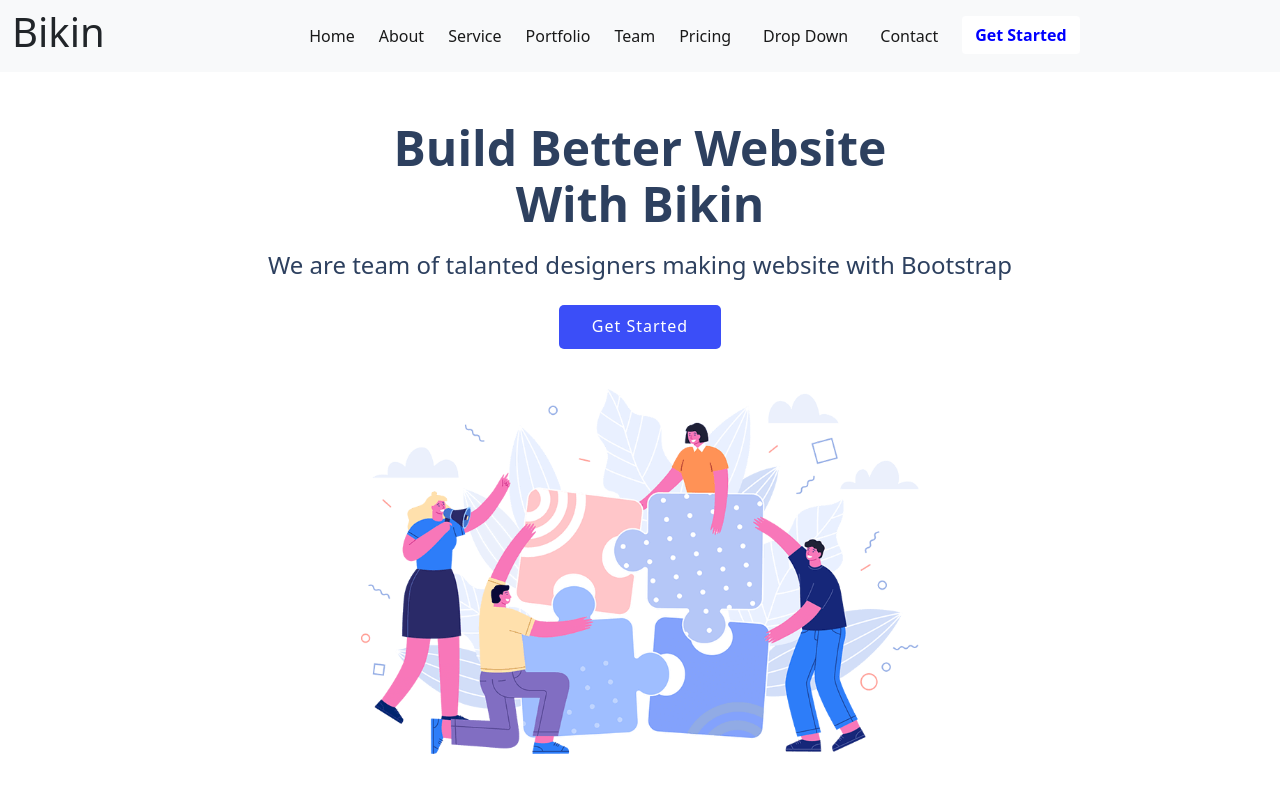
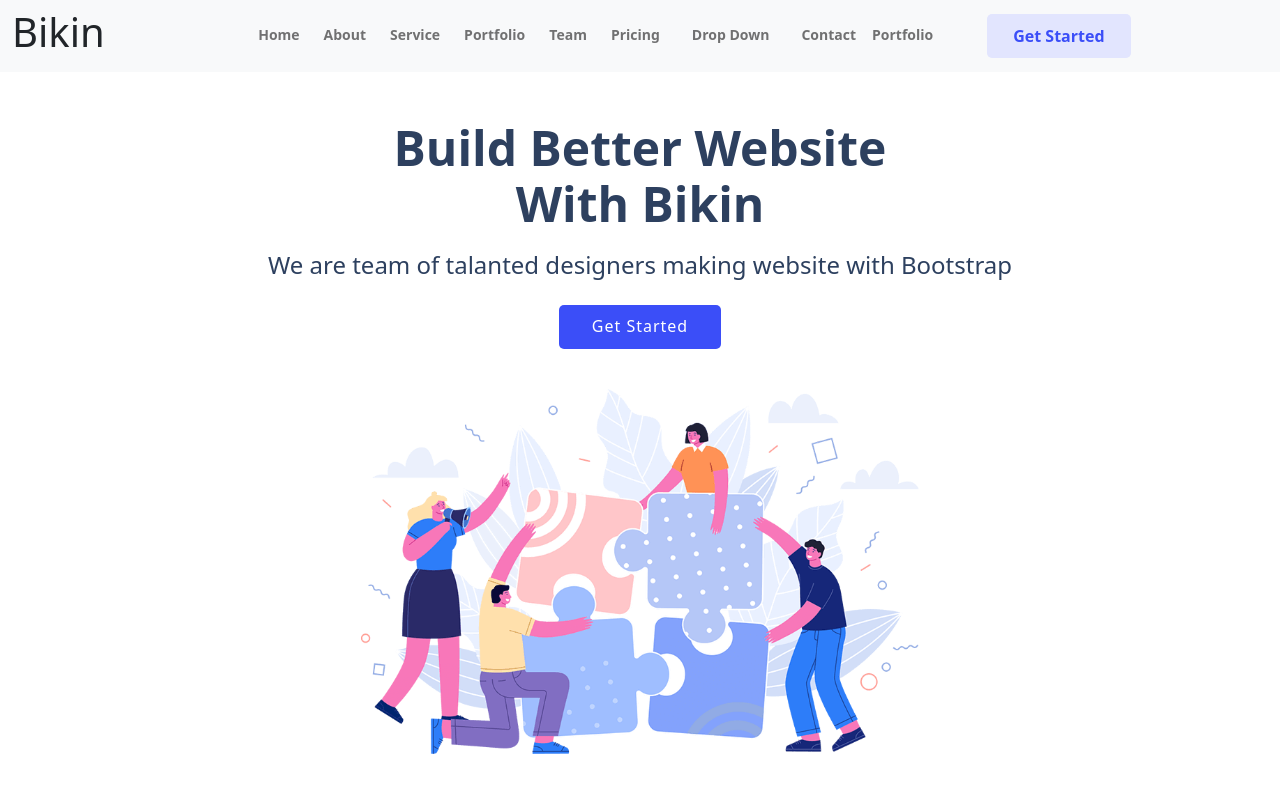
Before and after one commit to ankitshiwakoti/sample, a React (Create React App) app: page / in a window 1280 px wide. Shown: the top 800 px of the page. Built offline with nearby package versions, Linux system fonts and the light colour scheme.

Commit message:
responsive

```diff
--- a/src/App.css
+++ b/src/App.css
@@ -3,6 +3,47 @@
   padding: 0;
   box-sizing: border-box;
 }
+
+.navbar a,
+.navbar a:focus {
+  display: flex;
+  padding: 10px 0 10px 30px;
+  font-size: 14px;
+  font-weight: 600;
+  color: #3e73c9;
+}
+
+.navbar a i,
+.navbar a:focus i {
+  font-size: 12px;
+  line-height: 0;
+  margin-left: 5px;
+}
+
+.navbar a:hover,
+.navbar .active,
+.navbar .active:focus,
+.navbar li:hover > a {
+  color: #434eb5;
+}
+
+.navbar .getstarted,
+.navbar .getstarted:focus {
+  background: #e2e5fe;
+  padding: 9px 25px;
+  margin-left: 30px;
+  border-radius: 5px;
+  font-weight: 600;
+  color: #fff;
+  color: #3b4ef8;
+}
+
+.navbar .getstarted:hover,
+.navbar .getstarted:focus:hover {
+  color: #fff;
+  background: #3b4ef8;
+}
+
 #hero h1 {
   margin: 0;
   font-size: 48px;
@@ -12,14 +53,6 @@
   width: 50%;
   color: #2d405f;
 }
-
-/* #hero h1 {
-  font-size: 48px;
-  font-weight: 700;
-  color: #141d2b;
-  color: #2d405f;
-  width: 50%;
-} */
 
 #hero h2 {
   color: #466393;
@@ -45,6 +78,29 @@
 
 #hero .btn-get-started:hover {
   background: #0a22f6;
+}
+
+@media (max-width: 992px) {
+  #hero h1 {
+    font-size: 36px;
+    line-height: 42px;
+    width: 100%;
+  }
+
+  #hero h2 {
+    font-size: 20px;
+    line-height: 24px;
+  }
+
+  #hero .hero-img {
+    max-width: 90%;
+  }
+}
+
+@media (max-height: 768px) {
+  #hero {
+    height: auto;
+  }
 }
 
 .about {
@@ -127,4 +183,5 @@
     max-width: 40%;
   }
 }
+
 /* client section end */
--- a/src/component/Hero.js
+++ b/src/component/Hero.js
@@ -5,10 +5,10 @@ const Hero = () => {
   return (
     <div className="container ">
       <div className="row  ">
-        <div className="col-md-12  mt-5 d-flex justify-content-center align-items-center   ">
+        <div className="col-md-12  mt-5 d-flex justify-content-center ">
           <h1 className="text-center">Build Better Website With Bikin</h1>
         </div>
-        <div className="col-md-12 mt-1 d-flex justify-content-center ">
+        <div className="col-md-12 mt-1 text-center ">
           <h2>
             We are team of talanted designers making website with Bootstrap
           </h2>
--- a/src/component/Landing.js
+++ b/src/component/Landing.js
@@ -7,8 +7,11 @@ const Landing = () => {
   console.log("Test ho ");
   return (
     <>
-      <header>
-        <nav class="navbar navbar-expand-lg sticky-top navbar-light bg-light">
+      <header id="header">
+        <nav
+          id="navbar"
+          class=" navbar navbar-expand-lg sticky-top navbar-light bg-light"
+        >
           <div class="container-fluid">
             <button
               class="navbar-toggler"
@@ -27,52 +30,53 @@ const Landing = () => {
                 class="navbar-nav me-auto mb-2 text-start mb-lg-0 d-flex justify-content-center"
                 style={{ margin: "0 auto" }}
               >
-                <li class="nav-item ms-2">
-                  <a class="nav-link active" aria-current="page" href="#">
+                <li class="nav-item  ms-2">
+                  <a class="nav-link " aria-current="page" href="#">
                     Home
                   </a>
                 </li>
                 <li class="nav-item ms-2">
-                  <a class="nav-link active" aria-current="page" href="#">
+                  <a class="nav-link " aria-current="page" href="#">
                     About
                   </a>
                 </li>
                 <li class="nav-item ms-2">
-                  <a class="nav-link active" aria-current="page" href="#">
+                  <a class="nav-link " aria-current="page" href="#">
                     Service
                   </a>
                 </li>
                 <li class="nav-item ms-2">
-                  <a class="nav-link active" aria-current="page" href="#">
+                  <a class="nav-link " aria-current="page" href="#">
                     Portfolio
                   </a>
                 </li>
                 <li class="nav-item ms-2">
-                  <a class="nav-link active" aria-current="page" href="#">
+                  <a class="nav-link " aria-current="page" href="#">
                     Team
                   </a>
                 </li>
                 <li class="nav-item ms-2">
-                  <a class="nav-link active" aria-current="page" href="#">
+                  <a class="nav-link " aria-current="page" href="#">
                     Pricing
                   </a>
                 </li>
                 <li class="nav-item ms-3">
-                  <a class="nav-link active" aria-current="page" href="#">
+                  <a class="nav-link " aria-current="page" href="#">
                     Drop Down
                   </a>
                 </li>
                 <li class="nav-item ms-3">
-                  <a class="nav-link active" aria-current="page" href="#">
+                  <a class="nav-link " aria-current="page" href="#">
                     Contact
                   </a>
                 </li>
+                <li>
+                  <a class="nav-link scrollto " href="#portfolio">
+                    Portfolio
+                  </a>
+                </li>
                 <li class="nav-item ms-3">
-                  <button
-                    class="btn fw-bold "
-                    type="submit"
-                    style={{ backgroundColor: "white", color: "blue" }}
-                  >
+                  <button class=" getstarted btn fw-bold " type="submit">
                     Get Started
                   </button>
                 </li>
```
